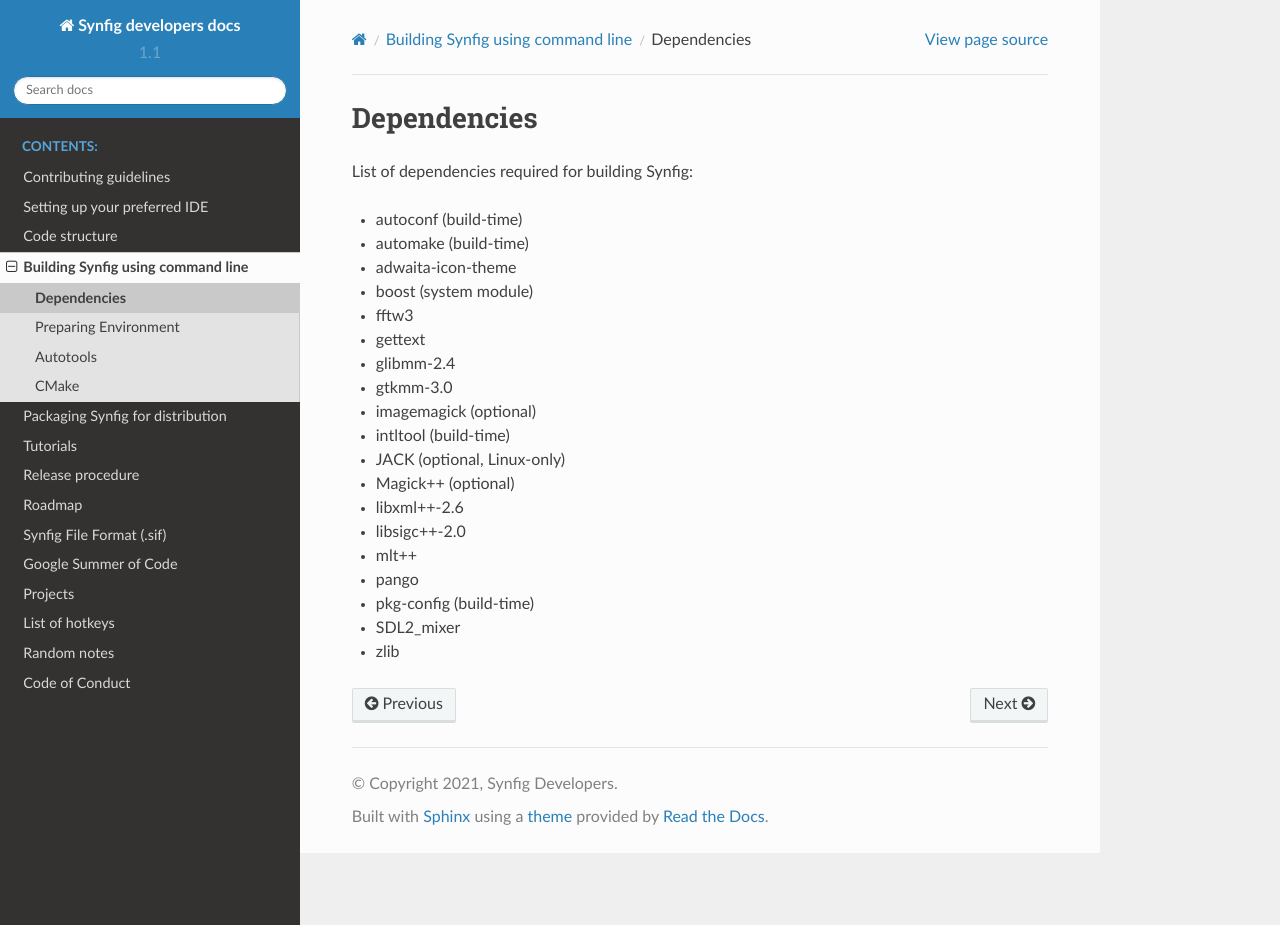
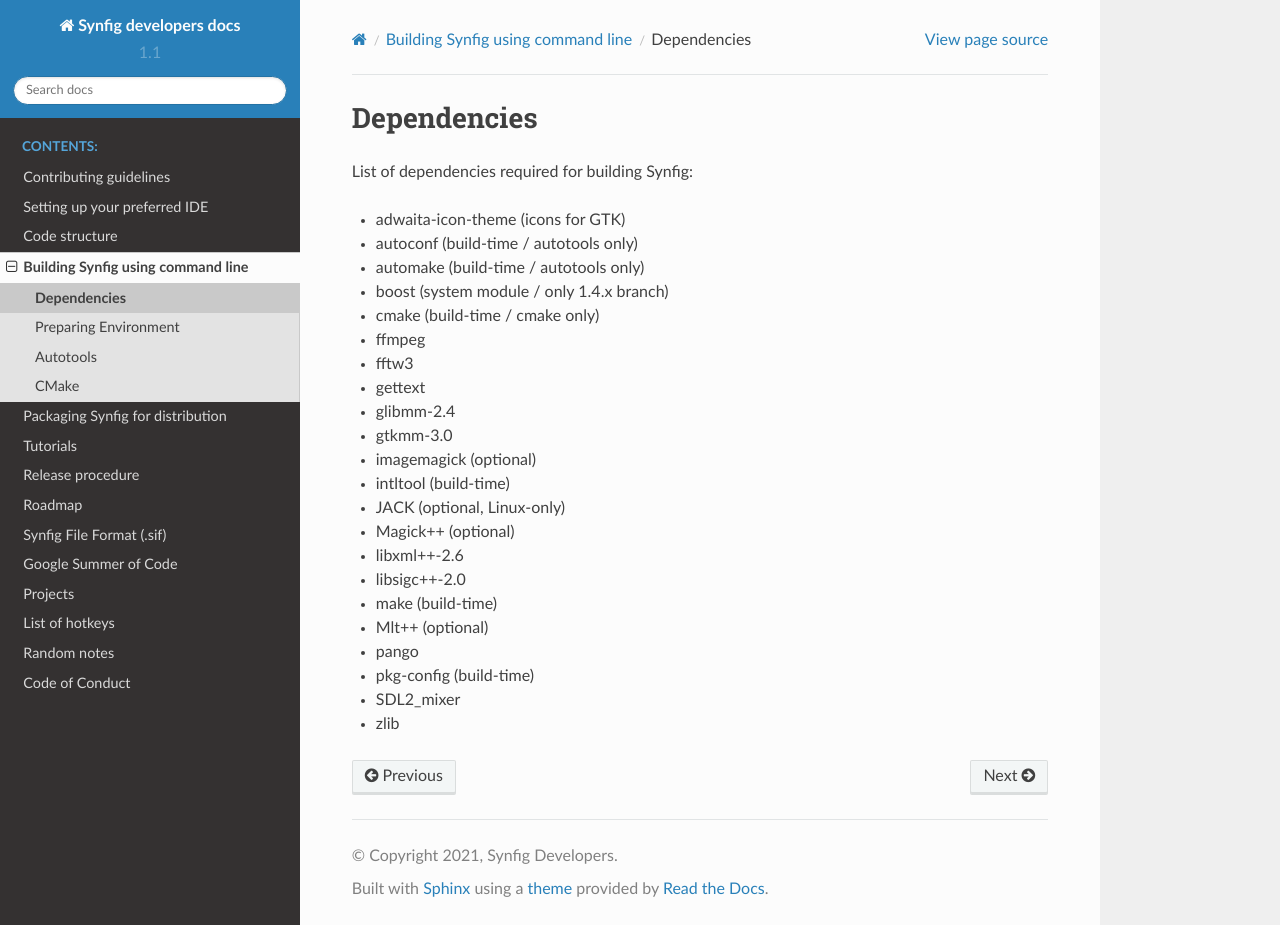
Before and after one commit to synfig/synfig-docs-dev, a Sphinx documentation site: the page built from docs/building/dependencies.rst, in a window 1280 px wide and 925 px high. Built offline with Sphinx 7.4.7 and the Read the Docs theme 2.0.0, drawn with Linux system fonts in a browser that asks for light colours.

Commit message:
refactor: updated list of dependencies (#98)

```diff
--- a/docs/building/dependencies.rst
+++ b/docs/building/dependencies.rst
@@ -5,10 +5,12 @@
 
 List of dependencies required for building Synfig:
 
-* autoconf (build-time)
-* automake (build-time)
-* adwaita-icon-theme
-* boost (system module)
+* adwaita-icon-theme (icons for GTK)
+* autoconf (build-time / autotools only)
+* automake (build-time / autotools only)
+* boost (system module / only 1.4.x branch)
+* cmake (build-time / cmake only)
+* ffmpeg
 * fftw3
 * gettext
 * glibmm-2.4
@@ -19,7 +21,8 @@
 * Magick++ (optional)
 * libxml++-2.6
 * libsigc++-2.0
-* mlt++
+* make (build-time)
+* Mlt++ (optional)
 * pango
 * pkg-config (build-time)
 * SDL2_mixer
```
